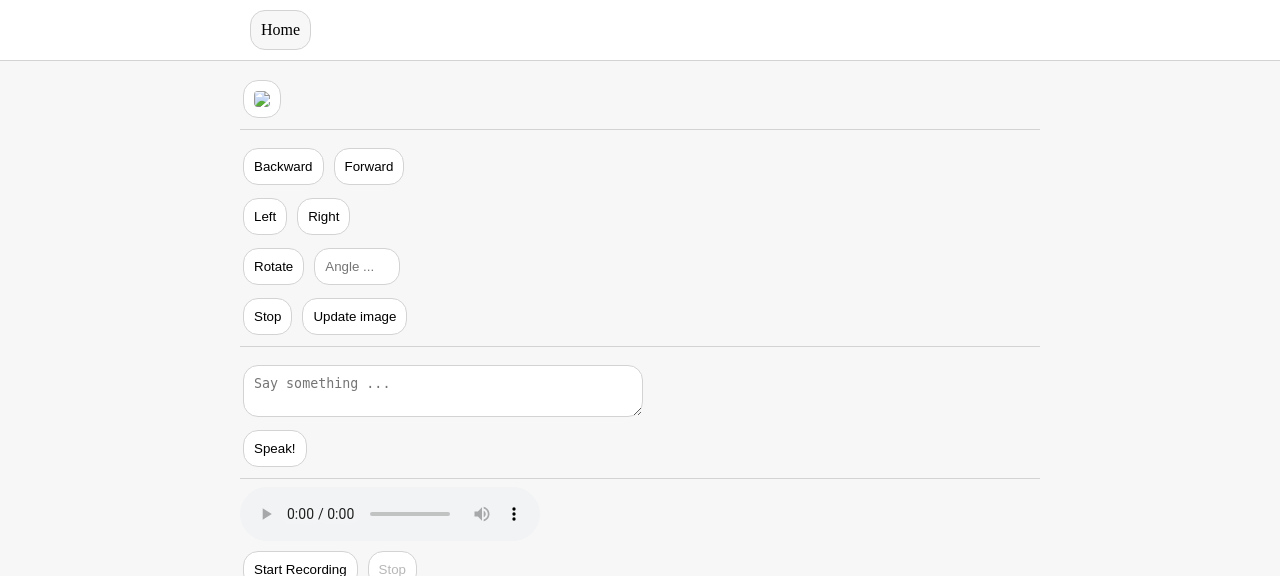
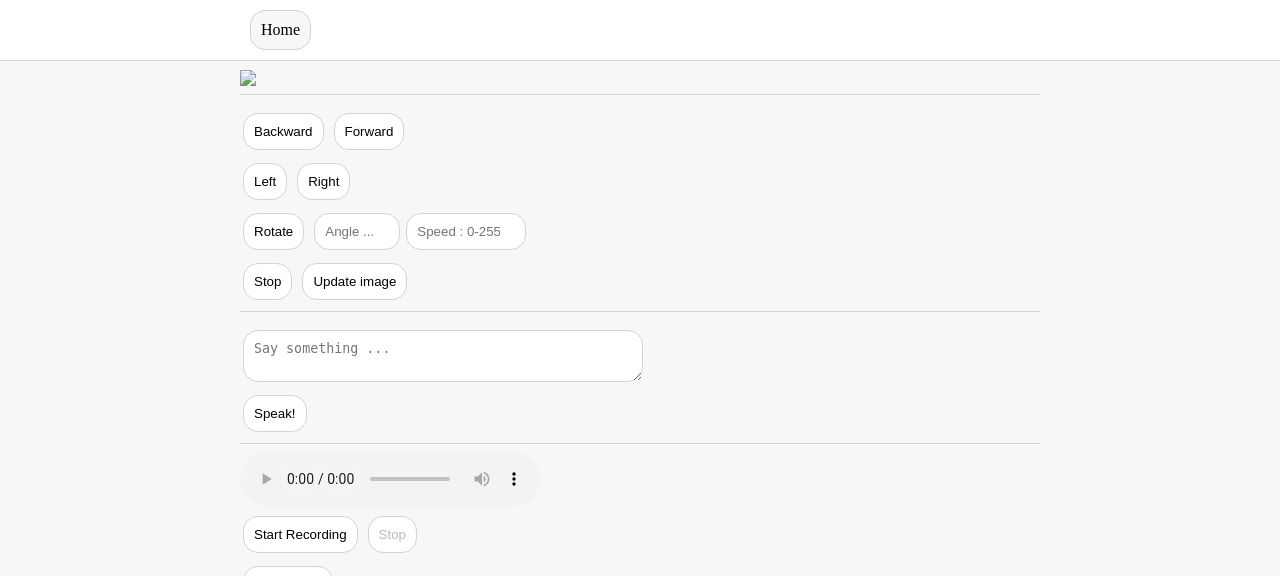
Before and after one commit to ps-nithin/zumo-robot, a PHP site: page / in a window 1280 px wide. Shown: the top 576 px of the page. Run offline with PHP 8.4, Linux system fonts and the light colour scheme.

Commit message:
Add files via upload

```diff
--- a/zumo-web/backward.php
+++ b/zumo-web/backward.php
@@ -4,7 +4,7 @@ if (isset($_GET['time'])){
 } else {
   $useconds=1000000;
 }
-if(isset($_GET['dutycycle'])){
+if(isset($_GET['dutycycle']) && !empty($_GET['dutycycle'])){
   $dutycycle=$_GET['dutycycle'];
 }else{
   $dutycycle=255;
--- a/zumo-web/forward.php
+++ b/zumo-web/forward.php
@@ -4,7 +4,7 @@ if(isset($_GET['time'])){
 }else{
   $useconds=1000000;
 }
-if(isset($_GET['dutycycle'])){
+if (isset($_GET['dutycycle']) && !empty($_GET['dutycycle'])){
   $dutycycle=$_GET['dutycycle'];
 }else{
   $dutycycle=255;
--- a/zumo-web/index.php
+++ b/zumo-web/index.php
@@ -15,15 +15,15 @@
 <!--
 <div id="snapshotDiv"><img id="snapshot" src="second.jpg" class="menu_item"></img></div><hr>
 -->
-<img id="mjpeg_dest" class="menu_item"></img>
+<img id="mjpeg_dest" class=""></img>
 <hr>
-<button type="button" id="backward" class="menu_item">Backward</button>
-<button type="button" id="forward" class="menu_item">Forward</button><br>
-<button type="button" id="spin_cw" class="menu_item">Left</button>
-<button type="button" id="spin_acw" class="menu_item">Right</button><br>
-<button type="button" id="rotateButton" class="menu_item">Rotate</button>
-<input id="angle" class="menu_item" type="number" min="-180" max="180" placeholder="Angle ..."/><br>
-<button type="button" id="stop" class="menu_item">Stop</button>
+<button type="button" id="backward" class="menu_item_motor">Backward</button>
+<button type="button" id="forward" class="menu_item_motor">Forward</button><br>
+<button type="button" id="spin_cw" class="menu_item_motor">Left</button>
+<button type="button" id="spin_acw" class="menu_item_motor">Right</button><br>
+<button type="button" id="rotateButton" class="menu_item_motor">Rotate</button>
+<input id="angle" class="menu_item_motor" type="number" min="-180" max="180" placeholder="Angle ..."/><input id="dutycycle" class="menu_item_motor" type="number" min="0" max="255" placeholder="Speed : 0-255"/><br>
+<button type="button" id="stop" class="menu_item_motor">Stop</button>
 <button type="button" id="updateSnapshot" class="menu_item">Update image</button><hr>
 <textarea id="text_to_speak" placeholder="Say something ..." class="menu_item"></textarea><br>
 <button type="button" id="speak" class="menu_item">Speak!</button><hr>
--- a/zumo-web/script.js
+++ b/zumo-web/script.js
@@ -9,24 +9,27 @@ $(document).ready(function(){
   $('#stopButton').attr("disabled",true);
   $('#forward').click(function(){
     this_=$(this);
+    var s=$('#dutycycle').val();
     this_.css("background-color","lightblue");
-    $.get("forward.php",function(data,status_){
+    $.get("forward.php",{dutycycle: s},function(data,status_){
       updateImage(this_);
     });
   });
   $('#backward').click(function(){
     this_=$(this);
+    var s=$('#dutycycle').val();
     this_.css("background-color","lightblue");
-    $.get("backward.php",function(data,status_){
+    $.get("backward.php",{dutycycle:s},function(data,status_){
       updateImage(this_);
     });
   });
   $('#rotateButton').click(function(){
     this_=$(this);
     this_.css("background-color","lightblue");
+    var s=$('#dutycycle').val();
     var a=$('#angle').val();
     $.get("spin.php",
-	    {angle: a},
+	    {angle:a,dutycycle:s},
 	    function(data,status_){
             updateImage(this_);
     });
@@ -50,7 +53,7 @@ $(document).ready(function(){
     this_=$(this);
     this_.css("background-color","lightblue");
     $.get("stop.php",function(data,status_){
-      this_.css("background-color","white");
+	$('.menu_item_motor').css("background-color","white");
     });
   });
 
--- a/zumo-web/spin.php
+++ b/zumo-web/spin.php
@@ -5,10 +5,10 @@ if(isset($_GET['angle'])){
 }else{
   $angle=20;
 }
-if(!isset($_GET['dutycycle'])){
+if(isset($_GET['dutycycle']) && !empty($_GET['dutycycle'])){
+  $dutycycle=$_GET['dutycycle'];
+}else{
   $dutycycle=255;
-}else{
-  $dutycycle=$_GET['dutycycle'];
 }
 system("pigs pfs 23 50");
 system("pigs pfs 22 50");
--- a/zumo-web/style.css
+++ b/zumo-web/style.css
@@ -29,6 +29,15 @@ margin:auto;
 margin-bottom:50px;
 margin-top:60px;
 }
+#dutycycle {
+width:9em;
+}
+#mjpeg_dest {
+width:auto;
+height: auto;
+display:block;
+margin:auto;
+}
 .content_div_inbox{
 max-width:800px;
 overflow:scroll;
@@ -47,6 +56,16 @@ border-top:1px solid lightgrey;
 .inbox_form{
 margin:0px;
 }
+.menu_item_motor{
+display:inline-block;
+padding:10px;
+margin:3px;
+margin-top:10px;
+background-color:white;
+border-radius:15px;
+border:1px solid lightgrey;
+}
+
 .menu_item{
 display:inline-block;
 padding:10px;
```
